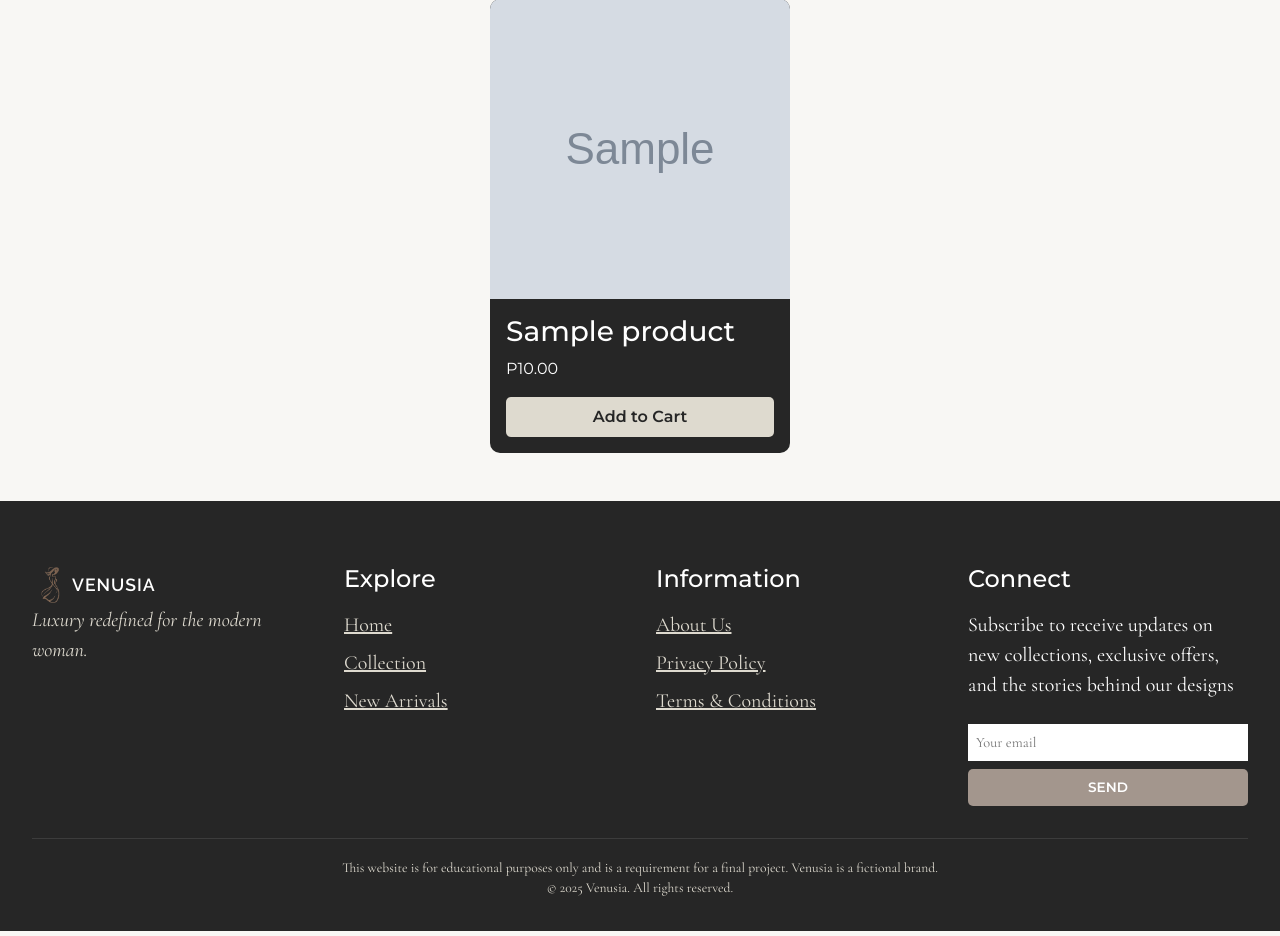
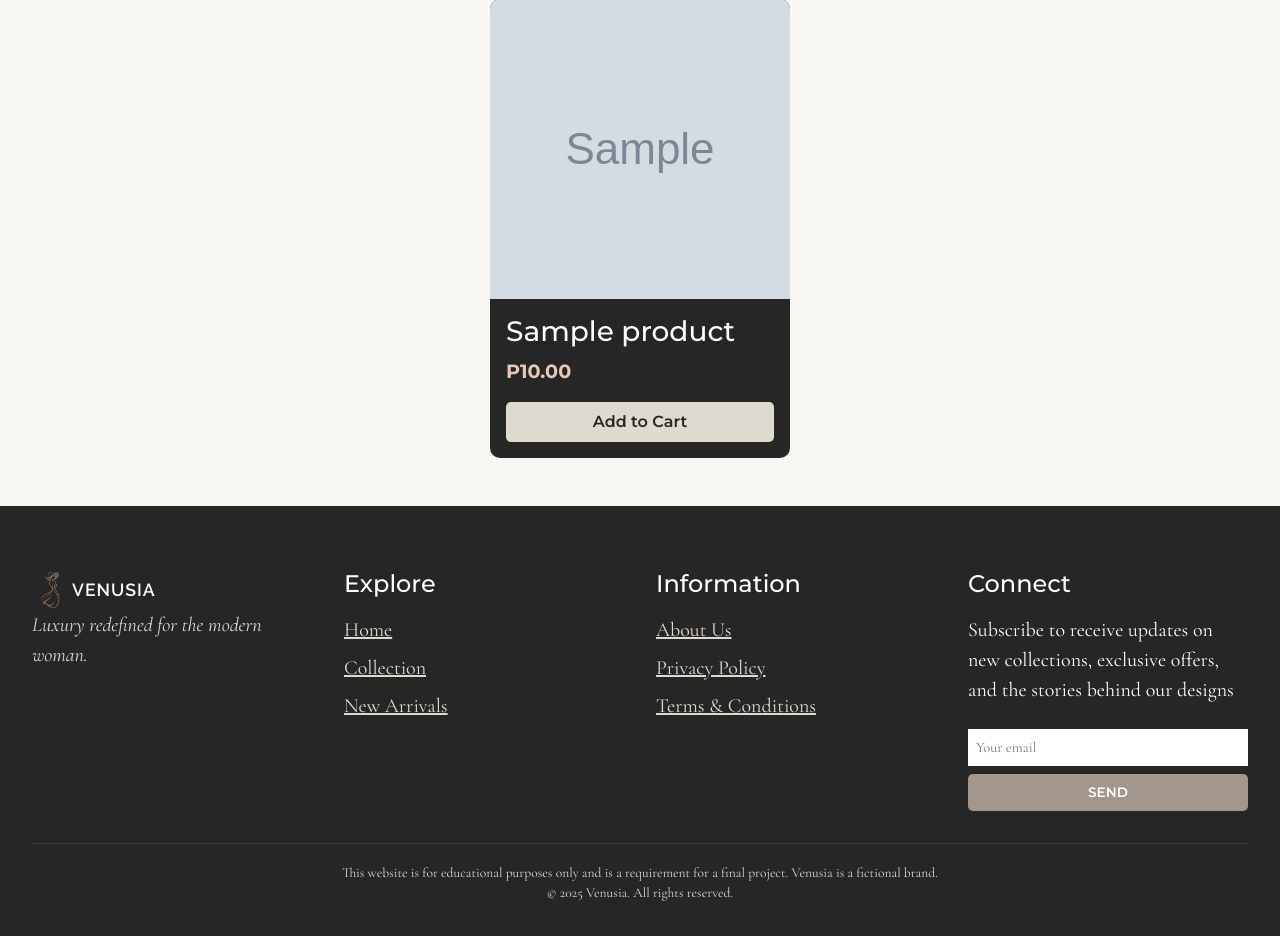
Before and after one commit to rmill24/PHP-Final-Project, a PHP site: page /index.php?page=store in a window 1280 px wide. Shown: the part 278-1214 px from the top of the page. Run offline with PHP 8.4, Linux system fonts and the light colour scheme; tables that the repository leaves empty or names only in its code hold one stand-in row (values such as "Sample post"); grey boxes marked "Sample" are stand-in pictures.

Commit message:
refactor: update price styling

```diff
--- a/assets/css/store.css
+++ b/assets/css/store.css
@@ -87,6 +87,13 @@ h1 {
   padding: 1rem;
 }
 
+.price {
+  font-family: var(--font-sub);
+  font-weight: 700;
+  font-size: 1.2rem;
+  color: var(--accent-light);
+}
+
 .product-info form {
   margin-top: auto;
 }
--- a/pages/store.php
+++ b/pages/store.php
@@ -40,7 +40,7 @@ $products = $stmt->fetchAll(PDO::FETCH_ASSOC);
                 <img src="<?= htmlspecialchars($product['image_url']) ?>" alt="<?= htmlspecialchars($product['name']) ?>">
                 <div class="product-info">
                     <h3><?= htmlspecialchars($product['name']) ?></h3>
-                    <p>P<?= number_format($product['price'], 2) ?></p>
+                    <p class="price">P<?= number_format($product['price'], 2) ?></p>
                     <form method="POST" action="actions/add_to_cart.php">
                         <input type="hidden" name="product_id" value="<?= $product['id'] ?>">
                         <button type="submit">Add to Cart</button>
```
